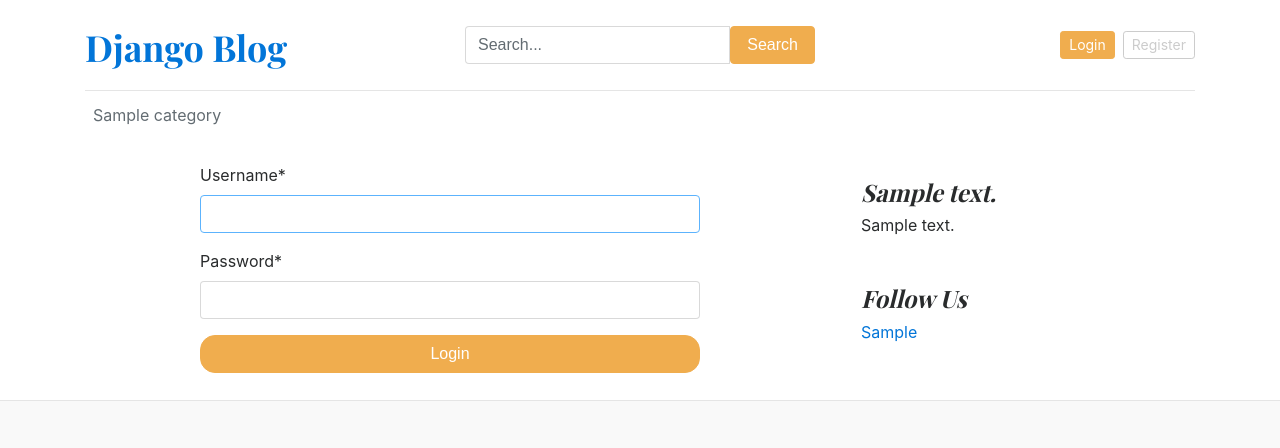
After one commit to shadows12-star/Django-Blog, a Django app: page /app/login/ in a window 1280 px wide. The commit adds this page. Shown: the top 448 px of the page. Run offline with Django 5.2, Linux system fonts and the light colour scheme; tables that the repository leaves empty hold one stand-in row (values such as "Sample post"); some libraries are stand-ins or nearby versions.

Commit message:
login and registration

```diff
--- /dev/null
+++ b/blog_main/blog_app/forms.py
@@ -0,0 +1,6 @@
+from django.contrib.auth.models import User
+from django.contrib.auth.forms import UserCreationForm
+class RegistrationForm(UserCreationForm):
+    class Meta:
+        model=User
+        fields=['username','email','password1','password2']
--- a/blog_main/blog_app/urls.py
+++ b/blog_main/blog_app/urls.py
@@ -10,6 +10,9 @@ urlpatterns = [
 
     path('details/<slug:slug>/',views.blog_details,name='blog_details'),
     path('search/',views.search,name='search'),
+    path('register/',views.register,name='register'),
+    path('login/',views.login,name='login'),
+    path('logout/',views.logout,name='logout'),
 
 
 ]
--- a/blog_main/blog_app/views.py
+++ b/blog_main/blog_app/views.py
@@ -1,7 +1,10 @@
 from ast import keyword
-from django.shortcuts import get_object_or_404, render
+from django.shortcuts import get_object_or_404, redirect, render
 from . models import Blog,Category
 from django.db.models import Q
+from . forms import RegistrationForm
+from django.contrib.auth import authenticate, login as auth_login,logout as auth_logout
+from django.contrib.auth.forms import AuthenticationForm
 # Create your views here.
 def home(request):
 
@@ -50,3 +53,35 @@ def search(request):
     }
 
     return render(request, 'search.html', context)
+def register(request):
+    if request.method=='POST':
+        form=RegistrationForm(request.POST)
+        if form.is_valid():
+            form.save()
+            return redirect('home')
+
+    else:
+       form=RegistrationForm()
+       context={
+        'form':form
+        }
+    return render(request,'register.html',context)
+def login(request):
+    if request.method=='POST':
+        form=AuthenticationForm(request,data=request.POST)
+        if form.is_valid():
+            username=form.cleaned_data.get('username')
+            password=form.cleaned_data.get('password')
+            user=authenticate(username=username,password=password)
+            if user is not None:
+                auth_login(request,user)
+                return redirect('home')
+
+    else:
+        form=AuthenticationForm()
+
+    return render(request,'login.html',context={'form':form})
+def logout(request):
+
+    auth_logout(request)
+    return redirect('home')
--- a/blog_main/blog_main/settings.py
+++ b/blog_main/blog_main/settings.py
@@ -39,7 +39,11 @@ INSTALLED_APPS = [
     'django.contrib.messages',
     'django.contrib.staticfiles',
     'blog_app',
+    'crispy_forms',
+    'crispy_bootstrap5',
 ]
+CRISPY_ALLOWED_TEMPLATE_PACKS = "bootstrap5"
+CRISPY_TEMPLATE_PACK = "bootstrap5"
 
 MIDDLEWARE = [
     'django.middleware.security.SecurityMiddleware',
--- a/blog_main/templates/base.html
+++ b/blog_main/templates/base.html
@@ -1,4 +1,3 @@
-<!--header-->
 {% load static %}
 <!DOCTYPE html>
 <html lang="en">
@@ -7,12 +6,21 @@
   <meta http-equiv="X-UA-Compatible" content="IE=edge">
   <meta name="viewport" content="width=device-width, initial-scale=1.0">
   <title>Django Blogs</title>
+
+  <!-- Bootstrap -->
   <link href="https://getbootstrap.com/docs/4.0/dist/css/bootstrap.min.css" rel="stylesheet">
+
+  <!-- Fonts -->
   <link href="https://fonts.googleapis.com/css?family=Playfair+Display:700,900" rel="stylesheet">
+
+  <!-- Your CSS -->
   <link href="{% static 'css/blog.css' %}" rel="stylesheet">
 </head>
+
 <body>
   <div class="container">
+
+    <!-- Header -->
     <header class="blog-header py-3">
       <div class="row flex-nowrap justify-content-between align-items-center">
 
@@ -32,62 +40,78 @@
                 placeholder="Search..."
                 value="{{ request.GET.keyword }}">
               <div class="input-group-append">
-          <button class="btn btn-warning" type="submit">
-            Search
-          </button>
+                <button class="btn btn-warning" type="submit">Search</button>
               </div>
             </div>
           </form>
         </div>
 
         <!-- Login/Register -->
+        {% if not user.is_authenticated %}
         <div class="col-4 d-flex justify-content-end align-items-center">
-    <a class="btn btn-sm btn-warning mr-2" href="#">Login</a>
-    <a class="btn btn-sm btn-outline-secondary" href="#">Register</a>
+          <a class="btn btn-sm btn-warning mr-2" href="{% url 'login' %}">Login</a>
+          <a class="btn btn-sm btn-outline-secondary" href="{% url 'register' %}">Register</a>
         </div>
+        {% else %}
+        <div class="col-4 d-flex justify-content-end align-items-center">
+          <span class="mr-3">Hello, {{ user.username }}</span>
+          <a class="btn btn-sm btn-outline-secondary" href="{% url 'logout' %}">Logout</a>
+        </div>
+        {% endif %}
+
 
       </div>
     </header>
 
-      <div class="nav-scroller py-1 mb-2">
+    <!-- Categories Nav -->
+    <div class="nav-scroller py-1 mb-4">
       <nav class="nav d-flex justify-content-between">
         {% for category in categories %}
-          <a class="p-2 text-muted" href="{% url 'category_posts' category.id %}">{{category.name}}</a>
+          <a class="p-2 text-muted" href="{% url 'category_posts' category.id %}">{{ category.name }}</a>
         {% endfor %}
       </nav>
     </div>
 
-<!--main content-->
+    <!-- Main + Sidebar (aligned) -->
+    <main role="main">
+      <div class="row">
+
+        <!-- Main content -->
+        <div class="col-md-8">
           {% block content %}
-
           {% endblock content %}
-<!--footer-->
-
-     <!-- /.blog-main -->
-
-      <aside class="col-md-4 blog-sidebar">
-        <div class="p-3 mb-3 bg-light rounded">
-          <h4 class="font-italic">{{about.about_heading}}</h4>
-          <p class="mb-0">{{about.about_description}}</p>
         </div>
 
+        <!-- Sidebar -->
+        <aside class="col-md-4 blog-sidebar">
+
+          <!-- About -->
+          <div class="p-3 mb-3 bg-light rounded">
+            <h4 class="font-italic">{{ about.about_heading }}</h4>
+            <p class="mb-0">{{ about.about_description }}</p>
+          </div>
+
+          <!-- Follow Us -->
           <div class="p-3">
             <h4 class="font-italic">Follow Us</h4>
             <ol class="list-unstyled">
               {% for social_link in social_links %}
-            <li><a href="{{social_link.link}}">{{social_link.platform}}</a></li>
+                <li><a href="{{ social_link.link }}">{{ social_link.platform }}</a></li>
               {% endfor %}
             </ol>
           </div>
-      </aside><!-- /.blog-sidebar -->
 
-    </div><!-- /.row -->
-
-  </main><!-- /.container -->
+        </aside>
 
       </div>
-<footer class="blog-footer">
+    </main>
 
+  </div>
+
+  <!-- Footer -->
+  <footer class="blog-footer mt-4 py-4 text-center">
+    <!-- optional footer content -->
   </footer>
+
 </body>
 </html>
--- /dev/null
+++ b/blog_main/templates/login.html
@@ -0,0 +1,11 @@
+{% extends 'base.html' %}
+
+{% block content %}
+{% load crispy_forms_tags %}
+<form action="{% url 'login' %}" method="POST" style="max-width: 500px; margin: 0 auto;">
+    {% csrf_token%}
+    {{form|crispy}}
+    <button type="submit" class="btn btn-warning" style="width: 100%;border-radius: 15px;">Login</button>
+</form>
+
+{% endblock %}
```
Also changed, not shown: blog_main/templates/register.html (added, +11 -0 lines). Lines whose indentation alone changed are shown as unchanged.
